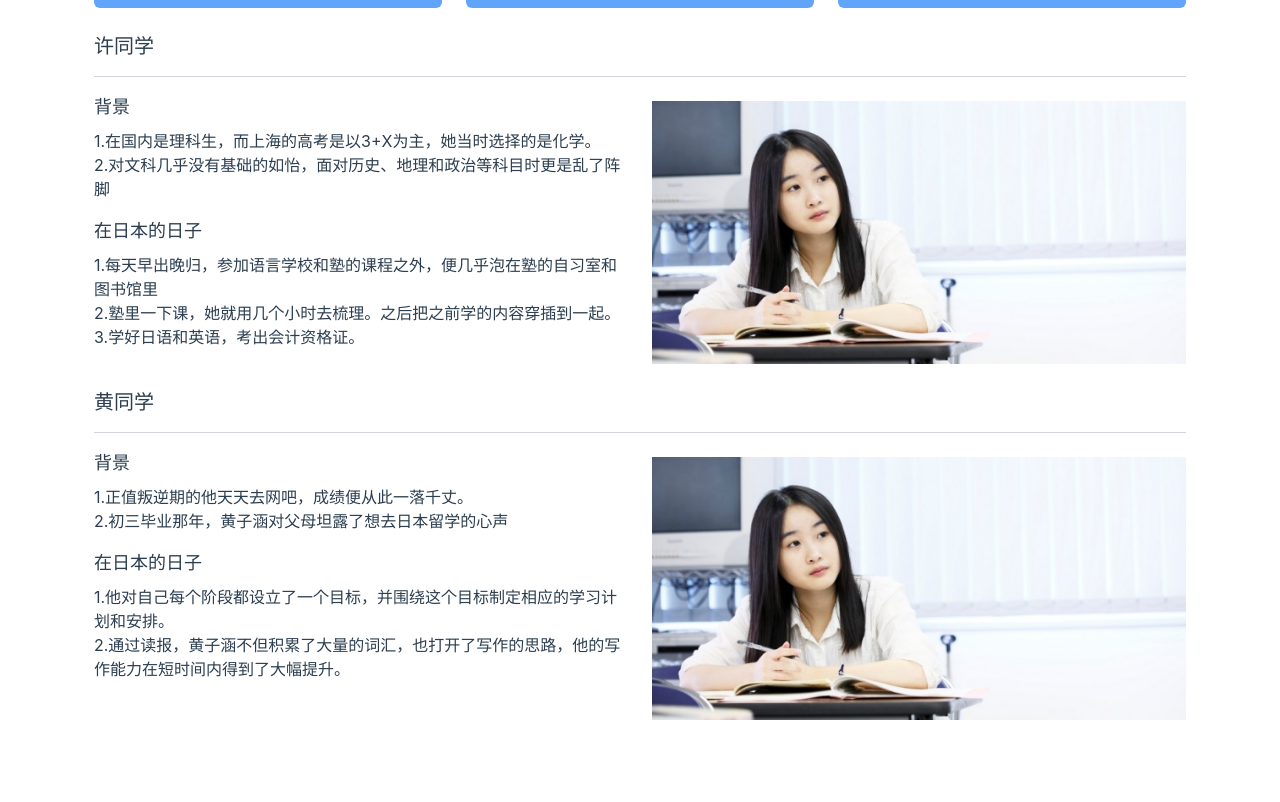
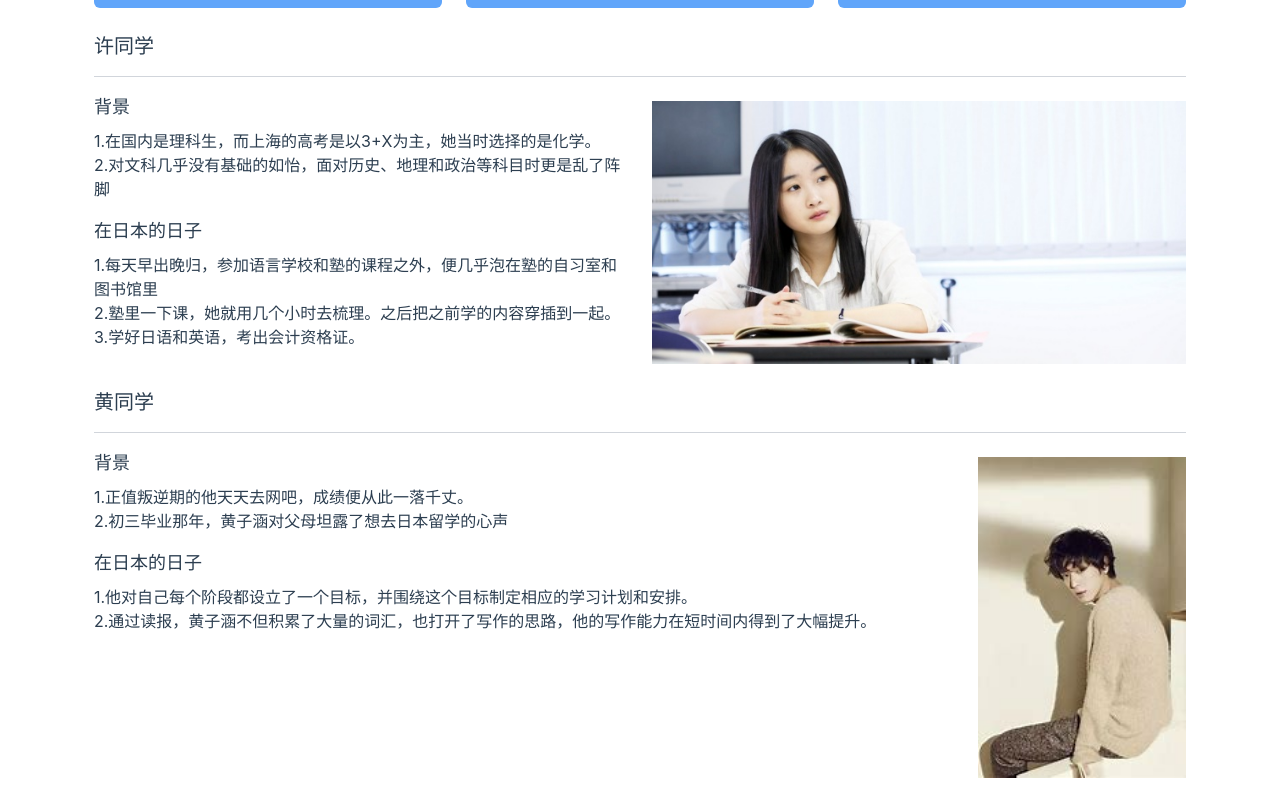
Before and after one commit to flxy1028/company-info, a Vue app: page /#/successful-case in a window 1280 px wide. Shown: the part 616-1418 px from the top of the page. Before the commit the page ends 1360 px from the top, so only its background shows below. Built offline with nearby package versions, Linux system fonts and the light colour scheme.

Commit message:
feat: 3 commit

```diff
--- a/src/views/SuccessfulCase.vue
+++ b/src/views/SuccessfulCase.vue
@@ -35,7 +35,7 @@
   </Row>
   <div class="text-xl pb-4 pt-6 border-b border-gray-300">黄同学</div>
   <Row :gutter="[24, 24]">
-    <Col :md="12" :lg="12" :xl="12" :sm="24" :xs="24">
+    <Col :md="19" :lg="19" :xl="19" :sm="24" :xs="24">
       <p class="text-lg pt-4 pb-2">背景</p>
       <p class="text-base">
         1.正值叛逆期的他天天去网吧，成绩便从此一落千丈。<br />
@@ -47,8 +47,8 @@
         2.通过读报，黄子涵不但积累了大量的词汇，也打开了写作的思路，他的写作能力在短时间内得到了大幅提升。
       </p>
     </Col>
-    <Col :md="12" :lg="12" :xl="12" :sm="24" :xs="24">
-      <img class="mt-6" :src="img10" alt="" />
+    <Col :md="5" :lg="5" :xl="5" :sm="24" :xs="24">
+      <img class="mt-6 w-full" :src="img11" alt="" />
     </Col>
   </Row>
 </template>
```
